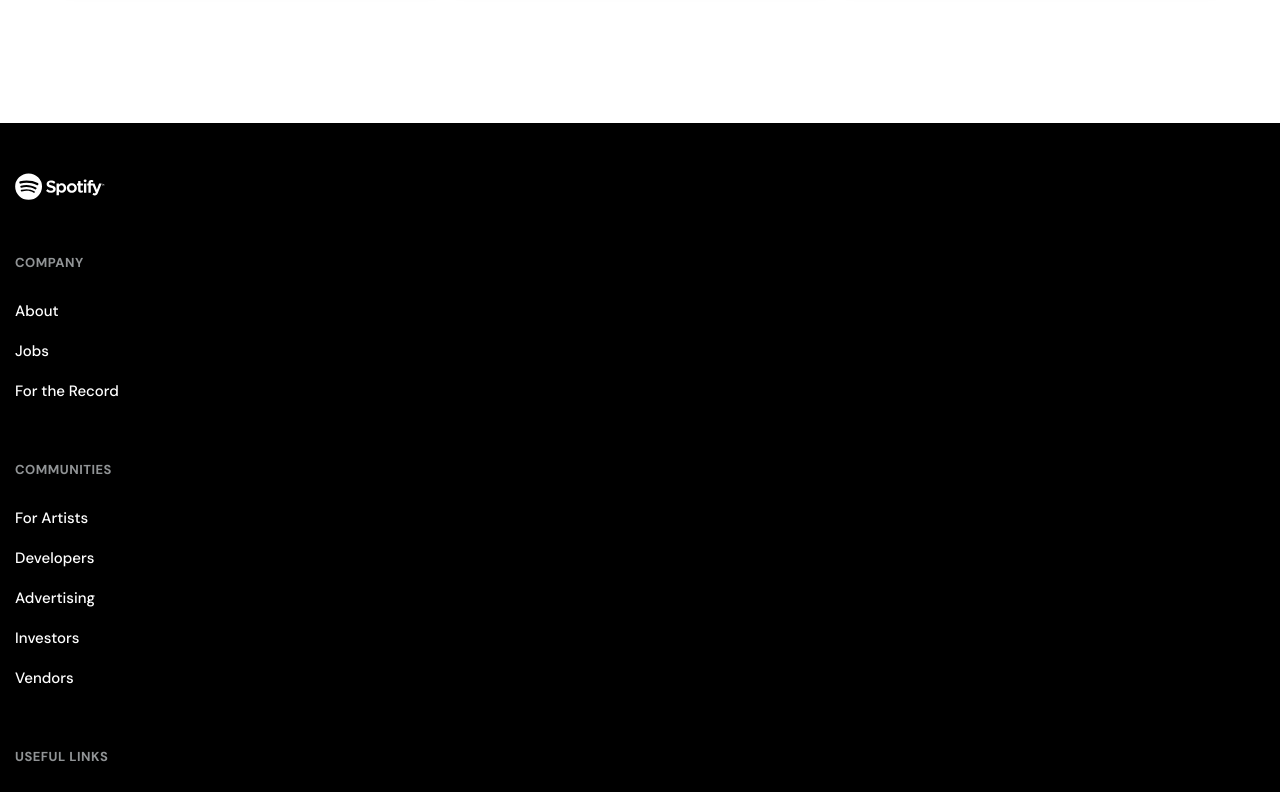
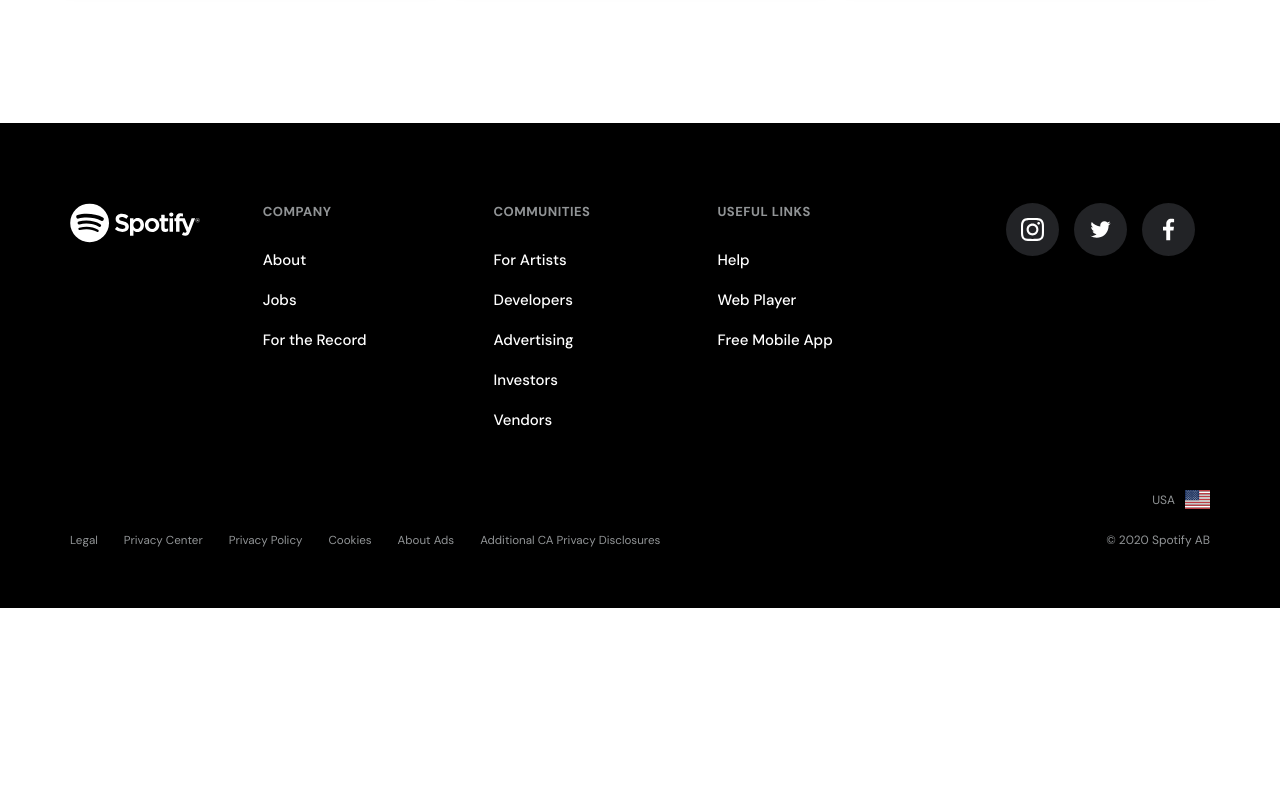
Before and after one commit to rafaelmollad/spotify-home-page, a plain HTML site: page index.html in a window 1280 px wide. Shown: the part 1720-2512 px from the top of the page. After the commit the page ends 2328 px from the top, so only its background shows below. Drawn offline with Linux system fonts and the light colour scheme.

Commit message:
Footer is finished

```diff
--- a/css/media-queries.css
+++ b/css/media-queries.css
@@ -103,6 +103,25 @@
     overflow: initial;
     text-overflow: initial;
   }
+
+  /* FOOTER */
+  .footer-nav {
+    width: 75rem;
+  }
+
+  .top-links {
+    display: flex;
+    justify-content: space-between;
+  }
+
+  .bottom-links ul li {
+    font-size: 1.16rem;
+  }
+
+  .country span,
+  .bottom-links span {
+    font-size: 1.2rem;
+  }
 }
 
 /* These styles will be applied to screens that have a width of at least 992px */
@@ -181,6 +200,50 @@
   .album-info h4 {
     font-size: 1.6rem;
   }
+
+  /* FOOTER */
+  footer {
+    padding-top: 8rem;
+    padding-bottom: 5rem;
+  }
+
+  .footer-nav {
+    width: 97rem;
+    position: relative;
+  }
+
+  .logo-footer,
+  .top-links,
+  .social-icons {
+    vertical-align: top;
+  }
+
+  .logo-footer {
+    display: inline-block;
+    width: 16.66666667%;
+  }
+
+  .logo-footer img {
+    width: 13rem;
+  }
+
+  .top-links {
+    display: inline-flex;
+    width: 50%;
+  }
+
+  .social-icons {
+    display: inline-block;
+    margin: 0 1.5rem 0 auto;
+    padding-top: 0;
+    position: absolute;
+    top: 0;
+    right: 0;
+  }
+
+  .social-icons ul li {
+    padding: 1.5rem;
+  }
 }
 
 /* These styles will be applied to screens that have a width of at least 1200px */
@@ -207,4 +270,9 @@
   .album-info h4 {
     font-size: 1.8rem;
   }
+
+  /* FOOTER */
+  .footer-nav {
+    width: 117rem;
+  }
 }
--- a/css/styles.css
+++ b/css/styles.css
@@ -663,6 +663,7 @@ footer {
 
 .footer-nav {
   padding: 0 1.5rem;
+  margin: 0 auto;
 }
 
 .logo-footer {
@@ -772,6 +773,10 @@ footer {
   padding: 1rem 0;
 }
 
+.bottom-links span {
+  padding: 1rem 0;
+}
+
 .bottom-links a,
 .bottom-links span {
   color: var(--gray2);
--- a/index.html
+++ b/index.html
@@ -172,6 +172,7 @@
         <div class="logo-footer">
           <a href="#"><img src="images/spotify-logo.svg" /></a>
         </div>
+        <div class="top-links">
           <div class="company-links">
             <ul>
               <li>COMPANY</li>
@@ -197,6 +198,7 @@
               <li><a href="#">Web Player</a></li>
               <li><a href="#">Free Mobile App</a></li>
             </ul>
+          </div>
         </div>
         <div class="social-icons">
           <ul>
```
Lines whose indentation alone changed are shown as unchanged.
